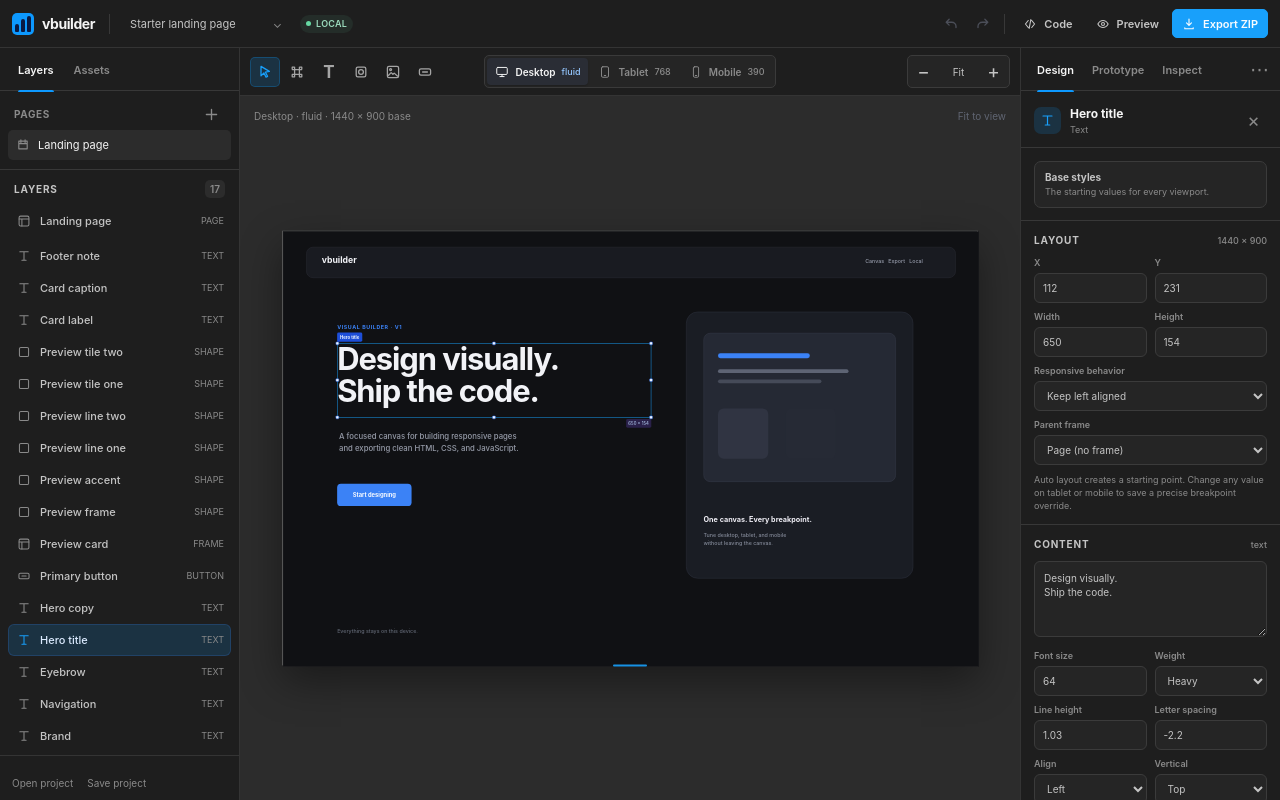
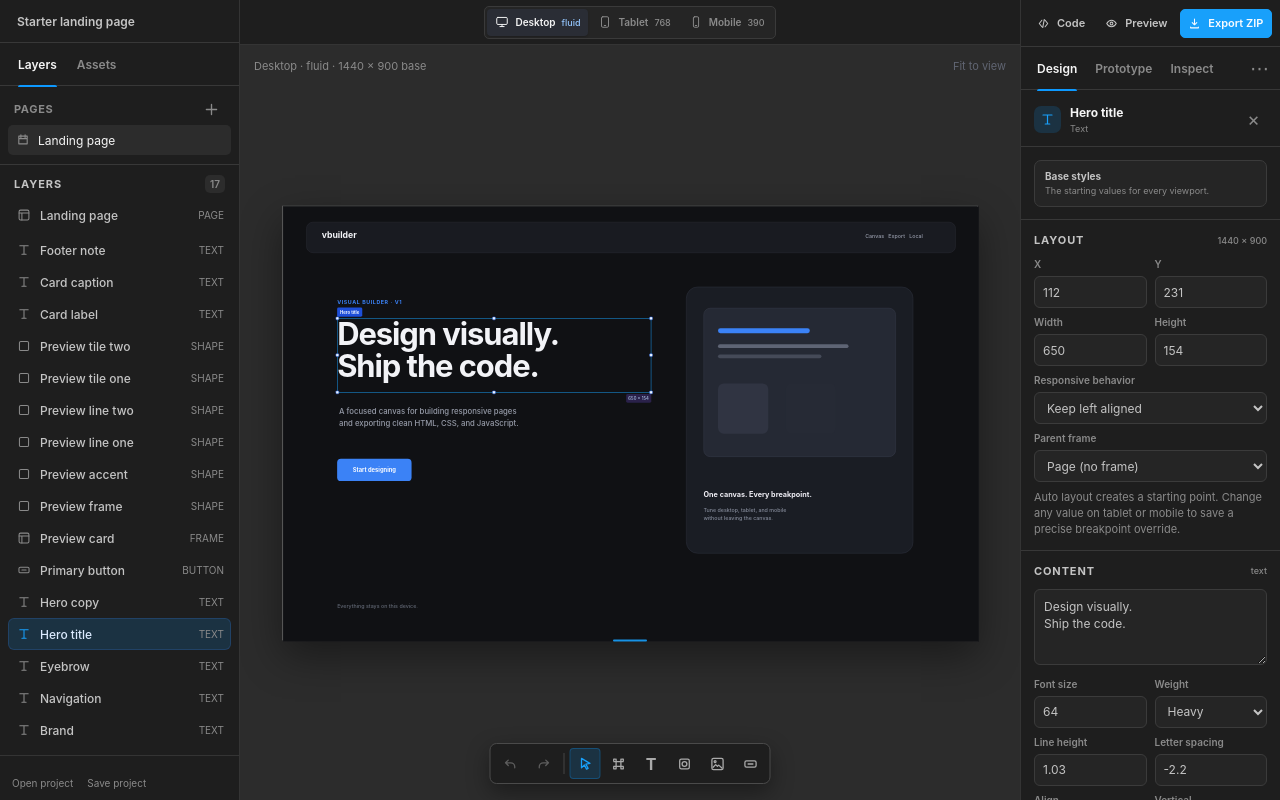
Before and after one commit to yasinbeigyyasin/vbuilder, a plain HTML site: page index.html in a window 1280 px wide. Drawn offline with Linux system fonts and the light colour scheme.

Commit message:
Move tools and actions into canvas workspace
Co-authored-by: arena-agent <297053741+arena-agent@users.noreply.github.com>

```diff
--- a/app.js
+++ b/app.js
@@ -38,7 +38,6 @@ const refs = {
   canvasSpace: document.getElementById("canvasSpace"),
   canvasCaption: document.getElementById("canvasCaption"),
   canvasZoomCaption: document.getElementById("canvasZoomCaption"),
-  zoomLabel: document.getElementById("zoomLabel"),
   layersList: document.getElementById("layersList"),
   layerCount: document.getElementById("layerCount"),
   leftPanelHeading: document.getElementById("leftPanelHeading"),
@@ -755,7 +754,6 @@ function renderCanvas() {
     ? `${preset.label} · fluid · ${size.width} × ${size.height} base`
     : `${preset.label} · ${size.width} × ${size.height}`;
   refs.canvasZoomCaption.textContent = state.zoomMode === "fit" ? "Fit to view" : `${Math.round(zoom * 100)}% zoom`;
-  refs.zoomLabel.textContent = state.zoomMode === "fit" ? "Fit" : `${Math.round(zoom * 100)}%`;
 
   refs.artboard.innerHTML = "";
   renderNodeTree(null, refs.artboard);
@@ -2231,15 +2229,6 @@ function bindEvents() {
   });
   refs.undoButton.addEventListener("click", undo);
   refs.redoButton.addEventListener("click", redo);
-  document.getElementById("zoomOutButton").addEventListener("click", () => setZoom(state.zoomMode === "fit" ? Math.max(0.25, state.computedZoom - 0.1) : state.zoom - 0.1));
-  document.getElementById("zoomInButton").addEventListener("click", () => setZoom(state.zoomMode === "fit" ? Math.min(4, state.computedZoom + 0.1) : state.zoom + 0.1));
-  refs.zoomLabel.addEventListener("click", () => {
-    state.zoomMode = "fit";
-    state.panX = 0;
-    state.panY = 0;
-    renderCanvas();
-  });
-
   refs.projectNameInput.addEventListener("change", () => {
     const value = refs.projectNameInput.value.trim() || "Untitled project";
     applyChange(() => { state.project.name = value; });
--- a/index.html
+++ b/index.html
@@ -9,48 +9,15 @@
   </head>
   <body>
     <div class="app-shell">
-      <header class="topbar">
-        <div class="topbar-left">
-          <div class="brand-lockup">
-            <div class="brand-mark" aria-hidden="true">
-              <span></span><span></span><span></span>
-            </div>
-            <div class="brand-name">vbuilder</div>
-          </div>
-          <div class="topbar-divider"></div>
-          <label class="file-name-wrap">
-            <span class="sr-only">Project name</span>
-            <input id="projectNameInput" class="file-name-input" value="Starter landing page" maxlength="48" />
-            <span class="file-name-chevron" aria-hidden="true">⌄</span>
-          </label>
-          <span class="local-badge"><span class="status-dot"></span> local</span>
-        </div>
-
-        <div class="top-actions">
-          <button class="icon-button" id="undoButton" type="button" title="Undo (Ctrl/Cmd + Z)" aria-label="Undo" disabled>
-            <svg viewBox="0 0 20 20" aria-hidden="true"><path d="M7.2 5.1 3.8 8.5l3.4 3.4M4.2 8.5h6.1a5 5 0 0 1 5 5v1.2" /></svg>
-          </button>
-          <button class="icon-button" id="redoButton" type="button" title="Redo (Ctrl/Cmd + Shift + Z)" aria-label="Redo" disabled>
-            <svg viewBox="0 0 20 20" aria-hidden="true"><path d="m12.8 5.1 3.4 3.4-3.4 3.4M15.8 8.5H9.7a5 5 0 0 0-5 5v1.2" /></svg>
-          </button>
-          <div class="topbar-divider"></div>
-          <button class="button button-quiet" id="codeButton" type="button">
-            <svg viewBox="0 0 20 20" aria-hidden="true"><path d="m7.5 5-4 5 4 5M12.5 5l4 5-4 5M11.2 3.8 8.8 16.2" /></svg>
-            <span>Code</span>
-          </button>
-          <button class="button button-quiet" id="previewButton" type="button">
-            <svg viewBox="0 0 20 20" aria-hidden="true"><path d="M2.7 10s2.7-5 7.3-5 7.3 5 7.3 5-2.7 5-7.3 5-7.3-5-7.3-5Z" /><circle cx="10" cy="10" r="2.1" /></svg>
-            <span>Preview</span>
-          </button>
-          <button class="button button-primary" id="exportButton" type="button">
-            <svg viewBox="0 0 20 20" aria-hidden="true"><path d="M10 3v9M6.5 8.5 10 12l3.5-3.5M4 15.5v1.2h12v-1.2" /></svg>
-            <span>Export ZIP</span>
-          </button>
-        </div>
-      </header>
 
       <div class="workspace">
         <aside class="left-panel panel">
+          <div class="file-title-row">
+            <label class="file-title-wrap">
+              <span class="sr-only">Project name</span>
+              <input id="projectNameInput" class="file-title-input" value="Starter landing page" maxlength="48" />
+            </label>
+          </div>
           <div class="panel-tabs" role="tablist" aria-label="File panel">
             <button class="panel-tab active" type="button" data-left-tab="layers" role="tab" aria-selected="true">Layers</button>
             <button class="panel-tab" type="button" data-left-tab="assets" role="tab" aria-selected="false">Assets</button>
@@ -73,14 +40,7 @@
 
         <main class="editor-area">
           <div class="editor-toolbar">
-            <div class="canvas-tool-group" role="toolbar" aria-label="Tools">
-              <button class="canvas-tool active" type="button" data-tool="select" title="Move tool (V)" aria-label="Move tool"><svg viewBox="0 0 20 20" aria-hidden="true"><path d="m5 3 10.5 6.2-5 1.1 2.7 5.1-1.9 1-2.7-5.1-3.6 3.5V3Z" /></svg></button>
-              <button class="canvas-tool" type="button" data-tool="frame" data-add="section" title="Frame" aria-label="Add frame"><svg viewBox="0 0 20 20" aria-hidden="true"><path d="M4 6V4h2M14 4h2v2M16 14v2h-2M6 16H4v-2M7 4v12M13 4v12M4 7h12M4 13h12" /></svg></button>
-              <button class="canvas-tool" type="button" data-tool="text" data-add="text" title="Text (T)" aria-label="Add text"><span class="tool-letter">T</span></button>
-              <button class="canvas-tool" type="button" data-tool="shape" data-add="shape" title="Shape" aria-label="Add shape"><svg viewBox="0 0 20 20" aria-hidden="true"><rect x="4" y="4" width="12" height="12" rx="2" /><circle cx="10" cy="10" r="3" /></svg></button>
-              <button class="canvas-tool" type="button" data-tool="image" data-add="image" title="Image" aria-label="Add image"><svg viewBox="0 0 20 20" aria-hidden="true"><rect x="3" y="3" width="14" height="14" rx="2" /><circle cx="7" cy="7" r="1.2" /><path d="m4.5 14 3.2-3.2 2.2 2.1 1.6-1.5 4 3.6" /></svg></button>
-              <button class="canvas-tool" type="button" data-tool="button" data-add="button" title="Button" aria-label="Add button"><svg viewBox="0 0 20 20" aria-hidden="true"><rect x="3" y="6" width="14" height="8" rx="2" /><path d="M7 10h6" /></svg></button>
-            </div>
+            <div class="toolbar-spacer"></div>
             <div class="device-switcher" role="tablist" aria-label="Responsive viewport">
               <button class="device-tab active" type="button" data-device="desktop" role="tab" aria-selected="true">
                 <svg viewBox="0 0 20 20" aria-hidden="true"><rect x="2.5" y="3.5" width="15" height="10" rx="1.6" /><path d="M7 16.5h6M10 13.5v3" /></svg>
@@ -95,13 +55,7 @@
                 <span>Mobile</span><span class="device-size">390</span>
               </button>
             </div>
-            <div class="canvas-tools">
-              <div class="zoom-control">
-                <button class="icon-button compact" id="zoomOutButton" type="button" title="Zoom out" aria-label="Zoom out">−</button>
-                <button class="zoom-label" id="zoomLabel" type="button" title="Fit canvas">Fit</button>
-                <button class="icon-button compact" id="zoomInButton" type="button" title="Zoom in" aria-label="Zoom in">+</button>
-              </div>
-            </div>
+            <div class="toolbar-spacer"></div>
           </div>
 
           <div class="canvas-space" id="canvasSpace">
@@ -110,10 +64,26 @@
               <div class="artboard" id="artboard" aria-label="Website canvas"></div>
               <button class="page-resize-handle" id="pageResizeHandle" type="button" title="Resize website frame" aria-label="Resize website frame"><span></span></button>
             </div>
+            <div class="canvas-bottom-toolbar" role="toolbar" aria-label="Canvas tools">
+              <button class="bottom-tool" id="undoButton" type="button" title="Undo" aria-label="Undo" disabled><svg viewBox="0 0 20 20" aria-hidden="true"><path d="M7.2 5.1 3.8 8.5l3.4 3.4M4.2 8.5h6.1a5 5 0 0 1 5 5v1.2" /></svg></button>
+              <button class="bottom-tool" id="redoButton" type="button" title="Redo" aria-label="Redo" disabled><svg viewBox="0 0 20 20" aria-hidden="true"><path d="m12.8 5.1 3.4 3.4-3.4 3.4M15.8 8.5H9.7a5 5 0 0 0-5 5v1.2" /></svg></button>
+              <span class="bottom-toolbar-divider"></span>
+              <button class="bottom-tool active" type="button" data-tool="select" title="Select and move" aria-label="Select and move"><svg viewBox="0 0 20 20" aria-hidden="true"><path d="m5 3 10.5 6.2-5 1.1 2.7 5.1-1.9 1-2.7-5.1-3.6 3.5V3Z" /></svg></button>
+              <button class="bottom-tool" type="button" data-tool="frame" data-add="section" title="Frame" aria-label="Add frame"><svg viewBox="0 0 20 20" aria-hidden="true"><path d="M4 6V4h2M14 4h2v2M16 14v2h-2M6 16H4v-2M7 4v12M13 4v12M4 7h12M4 13h12" /></svg></button>
+              <button class="bottom-tool" type="button" data-tool="text" data-add="text" title="Text" aria-label="Add text"><span class="tool-letter">T</span></button>
+              <button class="bottom-tool" type="button" data-tool="shape" data-add="shape" title="Shape" aria-label="Add shape"><svg viewBox="0 0 20 20" aria-hidden="true"><rect x="4" y="4" width="12" height="12" rx="2" /><circle cx="10" cy="10" r="3" /></svg></button>
+              <button class="bottom-tool" type="button" data-tool="image" data-add="image" title="Image" aria-label="Add image"><svg viewBox="0 0 20 20" aria-hidden="true"><rect x="3" y="3" width="14" height="14" rx="2" /><circle cx="7" cy="7" r="1.2" /><path d="m4.5 14 3.2-3.2 2.2 2.1 1.6-1.5 4 3.6" /></svg></button>
+              <button class="bottom-tool" type="button" data-tool="button" data-add="button" title="Button" aria-label="Add button"><svg viewBox="0 0 20 20" aria-hidden="true"><rect x="3" y="6" width="14" height="8" rx="2" /><path d="M7 10h6" /></svg></button>
+            </div>
           </div>
         </main>
 
         <aside class="right-panel panel">
+          <div class="sidebar-actions">
+            <button class="button button-quiet" id="codeButton" type="button"><svg viewBox="0 0 20 20" aria-hidden="true"><path d="m7.5 5-4 5 4 5M12.5 5l4 5-4 5M11.2 3.8 8.8 16.2" /></svg><span>Code</span></button>
+            <button class="button button-quiet" id="previewButton" type="button"><svg viewBox="0 0 20 20" aria-hidden="true"><path d="M2.7 10s2.7-5 7.3-5 7.3 5 7.3 5-2.7 5-7.3 5-7.3-5-7.3-5Z" /><circle cx="10" cy="10" r="2.1" /></svg><span>Preview</span></button>
+            <button class="button button-primary export-sidebar-button" id="exportButton" type="button"><svg viewBox="0 0 20 20" aria-hidden="true"><path d="M10 3v9M6.5 8.5 10 12l3.5-3.5M4 15.5v1.2h12v-1.2" /></svg><span>Export ZIP</span></button>
+          </div>
           <div class="inspector-tabs" role="tablist" aria-label="Inspector mode">
             <button class="inspector-tab active" type="button" data-inspector-tab="design" role="tab" aria-selected="true">Design</button>
             <button class="inspector-tab" type="button" data-inspector-tab="prototype" role="tab" aria-selected="false">Prototype</button>
--- a/styles.css
+++ b/styles.css
@@ -2173,3 +2173,199 @@ svg {
   touch-action: none;
   overscroll-behavior: none;
 }
+
+/* Compact canvas-first layout: no global header, tools float at the bottom like a design app. */
+.file-title-row {
+  height: 43px;
+  padding: 7px 8px;
+  border-bottom: 1px solid var(--border);
+}
+
+.file-title-wrap {
+  display: block;
+}
+
+.file-title-input {
+  width: 100%;
+  height: 28px;
+  padding: 0 8px;
+  color: var(--text-soft);
+  background: transparent;
+  border: 1px solid transparent;
+  border-radius: 4px;
+  outline: none;
+  font-family: Inter, sans-serif;
+  font-size: 11px;
+  font-weight: 600;
+}
+
+.file-title-input:hover,
+.file-title-input:focus {
+  color: var(--text);
+  background: #2c2c2c;
+  border-color: #444;
+}
+
+.editor-toolbar {
+  grid-template-columns: 1fr auto 1fr;
+  height: 45px;
+  min-height: 45px;
+  background: #1e1e1e;
+  border-bottom-color: #343434;
+}
+
+.canvas-space {
+  position: relative;
+}
+
+.canvas-bottom-toolbar {
+  position: absolute;
+  bottom: 16px;
+  left: 50%;
+  z-index: 13000;
+  display: flex;
+  align-items: center;
+  gap: 2px;
+  padding: 4px;
+  background: #1e1e1e;
+  border: 1px solid #4a4a4a;
+  border-radius: 7px;
+  box-shadow: 0 8px 22px rgba(0, 0, 0, 0.38);
+  transform: translateX(-50%);
+}
+
+.bottom-tool {
+  display: inline-flex;
+  align-items: center;
+  justify-content: center;
+  width: 31px;
+  height: 31px;
+  padding: 0;
+  color: #aaa;
+  background: transparent;
+  border: 1px solid transparent;
+  border-radius: 4px;
+}
+
+.bottom-tool:hover:not(:disabled) {
+  color: #fff;
+  background: #303030;
+}
+
+.bottom-tool.active {
+  color: var(--accent-strong);
+  background: rgba(13, 153, 255, 0.16);
+  border-color: rgba(13, 153, 255, 0.28);
+}
+
+.bottom-tool:disabled {
+  color: #5d5d5d;
+  cursor: default;
+}
+
+.bottom-tool svg {
+  width: 16px;
+  height: 16px;
+}
+
+.bottom-tool .tool-letter,
+.bottom-tool .tool-letter {
+  font-family: Inter, sans-serif;
+  font-size: 16px;
+  font-weight: 700;
+}
+
+.bottom-toolbar-divider {
+  width: 1px;
+  height: 21px;
+  margin: 0 3px;
+  background: #444;
+}
+
+.sidebar-actions {
+  display: flex;
+  align-items: center;
+  gap: 4px;
+  min-height: 47px;
+  padding: 8px;
+  border-bottom: 1px solid var(--border);
+}
+
+.sidebar-actions .button {
+  min-width: 0;
+  padding: 0 7px;
+}
+
+.sidebar-actions .button svg {
+  width: 13px;
+  height: 13px;
+}
+
+.sidebar-actions .export-sidebar-button {
+  flex: 1;
+}
+
+.inspector-tabs {
+  height: 43px;
+}
+
+.layers-list {
+  padding-bottom: 84px;
+}
+
+/* Readable type scale. Inter remains the only UI font. */
+body {
+  font-size: 13px;
+}
+
+.panel-tab,
+.inspector-tab,
+.page-row,
+.layer-label {
+  font-size: 12px;
+}
+
+.page-tree-heading,
+.section-heading,
+.inspector-section-title {
+  font-size: 11px;
+}
+
+.layer-type,
+.field-label,
+.panel-kicker,
+.modal-eyebrow {
+  font-size: 10px;
+}
+
+.field-input,
+.field-select,
+.selected-name input,
+.file-title-input {
+  font-size: 12px;
+}
+
+.field-input,
+.field-select {
+  height: 32px;
+}
+
+.field-label {
+  margin-bottom: 6px;
+}
+
+.type-helper,
+.layer-empty,
+.inspector-empty p,
+.modal-note {
+  font-size: 11px;
+}
+
+.inspector-empty strong {
+  font-size: 14px;
+}
+
+.canvas-caption,
+.save-status {
+  font-size: 11px;
+}
```
